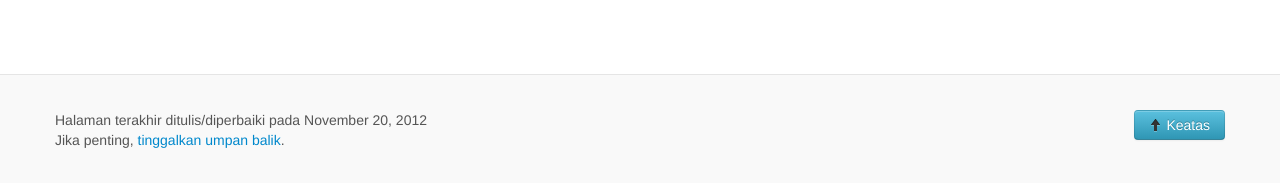
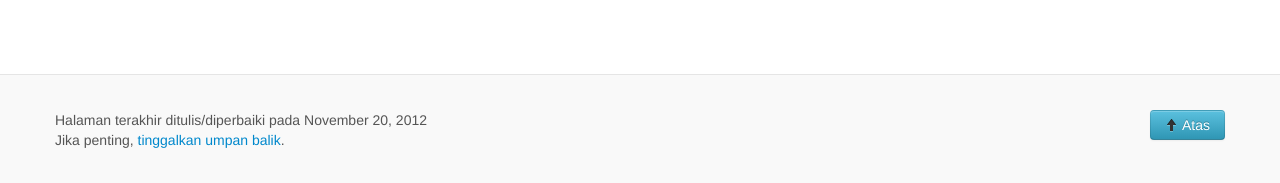
Before and after one commit to hendriono/hendriono.github.com, a Jekyll site: the page built from index.html, in a window 1280 px wide and 900 px high, scrolled down 602 px. Shown: the part 714-897 px from the top of the window. Built offline with Jekyll 4.4.1, drawn with Linux system fonts in a browser that asks for light colours; nearby versions of some CDN libraries; Markdown is read by kramdown in place of the engine named in the settings; comment, search, counter and statistics services are not loaded.

Commit message:
Tombol Grup Kaki

```diff
--- a/_includes/footer.html
+++ b/_includes/footer.html
@@ -1,6 +1,6 @@
 <footer class="footer">
   <div class="container">
-    <div class="pull-right btn-group">{% if page.previous.url %} <a class="btn btn-info" href="{{page.previous.url}}" title="Previous Post: {{page.previous.title}}"><i class="icon-chevron-left"></i> Artikel sebelumnya</a>  {% endif %}  |  <a class="btn btn-info" href="#"><i class="icon-arrow-up"></i> Keatas</a>  |  {% if page.next.url %}  <a class="btn btn-info" href="{{page.next.url}}" title="Next Post: {{page.next.title}}">Artikel selanjunya <i class="icon-chevron-right"></i></a>  {% endif %} </div>
+    <div class="pull-right btn-group">{% if page.previous.url %} <a class="btn btn-info" href="{{page.previous.url}}" title="Previous Post: {{page.previous.title}}"><i class="icon-chevron-left"></i> Sebelumnya</a>  {% endif %}  |  <a class="btn btn-info" href="#"><i class="icon-arrow-up"></i> Atas</a>  |  {% if page.next.url %}  <a class="btn btn-info" href="{{page.next.url}}" title="Next Post: {{page.next.title}}">Selanjutnya <i class="icon-chevron-right"></i></a>  {% endif %} </div>
     <p>Halaman terakhir ditulis/diperbaiki pada {{ site.time | date: "%B %e, %Y" }}</p>
     <p>Jika penting, <a href="https://github.com/hendriono/feedback/issues/new" title="Hendriono Feedback"  target="_blank" >tinggalkan umpan balik</a>.</p>
     <script>
```
